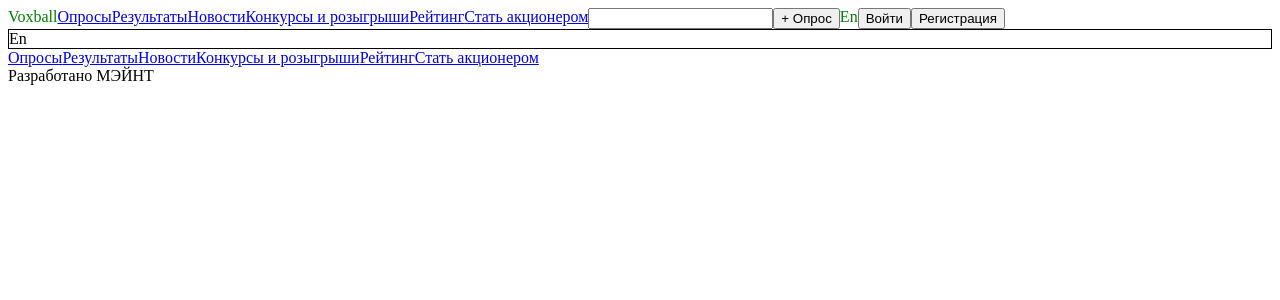
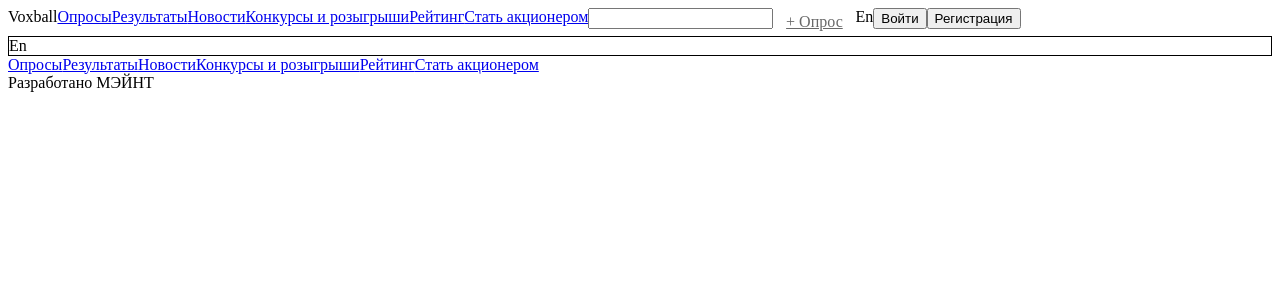
Before and after one commit to VasliSaidmuradov/voxball_clone, a Nuxt app: page / in a window 1280 px wide. Shown: the top 300 px of the page. Built offline with nearby package versions, Linux system fonts and the light colour scheme.

Commit message:
add component v-btn

```diff
--- /dev/null
+++ b/components/buttons/vBtn.vue
@@ -0,0 +1,212 @@
+<template>
+  <div :style="styles" :class="classes">
+    <div class="v-btn__content">
+      <slot></slot>
+    </div>
+    <div v-show="loading" class="v-btn__loader"></div>
+  </div>
+</template>
+
+<script>
+export default {
+  data() {
+    return {}
+  },
+  computed: {
+    classes() {
+      return {
+        "v-btn": true,
+        "v-btn--border": this.border,
+        "v-btn--rounded": this.rounded,
+        "v-btn--disabled": this.disabled,
+        "v-btn--loading": this.loading,
+        "v-btn--link": this.link
+      }
+    },
+    styles() {
+      return {
+        "min-height": this.minHeight,
+        "min-width": this.minWidth
+      }
+    }
+  },
+  methods: {
+    click() {
+      if (this.disabled) return
+      this.$emit("click")
+    }
+  },
+  props: {
+    border: Boolean,
+    rounded: Boolean,
+    loading: Boolean,
+    link: Boolean,
+    minWidth: String,
+    minHeight: String,
+    disabled: Boolean
+  }
+}
+</script>
+
+<style lang="scss" scoped>
+//variables
+$v-btn-background: transparent;
+$v-btn-background-hover: green;
+$v-btn-color-hover: #fff;
+$v-btn-background-disabled: #c1c1c1;
+$v-btn-color-disabled: #696969;
+$v-btn-rounded: 15px;
+$v-btn-border: 1px solid #c5c5c5;
+
+@mixin reset-btn {
+  border: none;
+  background: transparent;
+}
+
+@mixin hover-btn {
+  background: $v-btn-background-hover;
+  color: $v-btn-color-hover;
+}
+
+.v-btn {
+  background: $v-btn-background;
+  display: flex;
+  align-items: center;
+  padding: 0.3em 0.8em;
+  box-sizing: border-box;
+  position: relative;
+  cursor: pointer;
+
+  &--border {
+    border: $v-btn-border;
+
+    &:hover {
+      @include hover-btn;
+    }
+  }
+
+  &--rounded {
+    border: $v-btn-border;
+    border-radius: $v-btn-rounded;
+
+    &:hover {
+      @include hover-btn;
+    }
+  }
+
+  &--link {
+    text-decoration: underline;
+    border: none;
+    background: transparent !important;
+
+    &:hover {
+      color: $v-btn-background-hover;
+      background: transparent !important;
+    }
+  }
+
+  &--disabled,
+  &--disabled:hover {
+    background: $v-btn-background-disabled;
+    color: $v-btn-color-disabled;
+  }
+
+  &--loading,
+  &--loading:hover {
+    background: $v-btn-background-disabled;
+
+    .v-btn__content {
+      opacity: 0;
+    }
+  }
+
+  &__loader {
+    text-indent: -9999em;
+    width: 1.3em;
+    height: 1.3em;
+    border-radius: 50%;
+    background: $v-btn-background-disabled;
+    background: -moz-linear-gradient(
+      left,
+      #ffffff 10%,
+      rgba(255, 255, 255, 0) 42%
+    );
+    background: -webkit-linear-gradient(
+      left,
+      #ffffff 10%,
+      rgba(255, 255, 255, 0) 42%
+    );
+    background: -o-linear-gradient(
+      left,
+      #ffffff 10%,
+      rgba(255, 255, 255, 0) 42%
+    );
+    background: -ms-linear-gradient(
+      left,
+      #ffffff 10%,
+      rgba(255, 255, 255, 0) 42%
+    );
+    background: linear-gradient(
+      to right,
+      #ffffff 10%,
+      rgba(255, 255, 255, 0) 42%
+    );
+    position: absolute;
+    left: 0;
+    bottom: 0;
+    right: 0;
+    top: 0;
+    margin: auto;
+    transform: translate(50%, 50%);
+    -webkit-animation: load3 1.4s infinite linear;
+    animation: load3 1.4s infinite linear;
+    -webkit-transform: translateZ(0);
+    -ms-transform: translateZ(0);
+    transform: translateZ(0);
+
+    &:before {
+      width: 50%;
+      height: 50%;
+      background: #ffffff;
+      border-radius: 100% 0 0 0;
+      position: absolute;
+      top: 0;
+      left: 0;
+      content: "";
+    }
+    &:after {
+      background: $v-btn-background-disabled;
+      width: 75%;
+      height: 75%;
+      border-radius: 50%;
+      content: "";
+      margin: auto;
+      position: absolute;
+      top: 0;
+      left: 0;
+      bottom: 0;
+      right: 0;
+    }
+    @-webkit-keyframes load3 {
+      0% {
+        -webkit-transform: rotate(0deg);
+        transform: rotate(0deg);
+      }
+      100% {
+        -webkit-transform: rotate(360deg);
+        transform: rotate(360deg);
+      }
+    }
+    @keyframes load3 {
+      0% {
+        -webkit-transform: rotate(0deg);
+        transform: rotate(0deg);
+      }
+      100% {
+        -webkit-transform: rotate(360deg);
+        transform: rotate(360deg);
+      }
+    }
+  }
+}
+</style>
--- a/components/header.vue
+++ b/components/header.vue
@@ -4,7 +4,7 @@
     <nav-bar />
     <search />
     <div class="add-poll">
-      <button class="button primary add-poll__button">+ Опрос</button>
+      <v-btn @click="addPoll()" disabled link>+ Опрос</v-btn>
     </div>
     <locale></locale>
     <account />
@@ -13,16 +13,23 @@
 
 <script>
 import navBar from "@/components/navbar.vue"
-import search from "@/components/search.vue"
+import search from "@/components/inputs/search.vue"
 import locale from "@/components/locale.vue"
 import account from "@/components/account.vue"
+import vBtn from "@/components/buttons/vBtn.vue"
 
 export default {
   components: {
     navBar,
     search,
     locale,
-    account
+    account,
+    vBtn
+  },
+  methods: {
+    addPoll() {
+      alert()
+    }
   }
 }
 </script>
@@ -30,6 +37,5 @@ export default {
 <style lang="scss" scoped>
 .Header {
   display: flex;
-  color: $base-color;
 }
 </style>
```
Also changed, not shown: .eslintrc.js, components/inputs/search.vue (renamed from components/search.vue), components/inputs/select.vue (added), components/poolCard.vue (renamed from components/pool-card.vue), pages/index.vue (line endings or trailing spaces), 1 other file (tests, documents, lock files or other folders).
